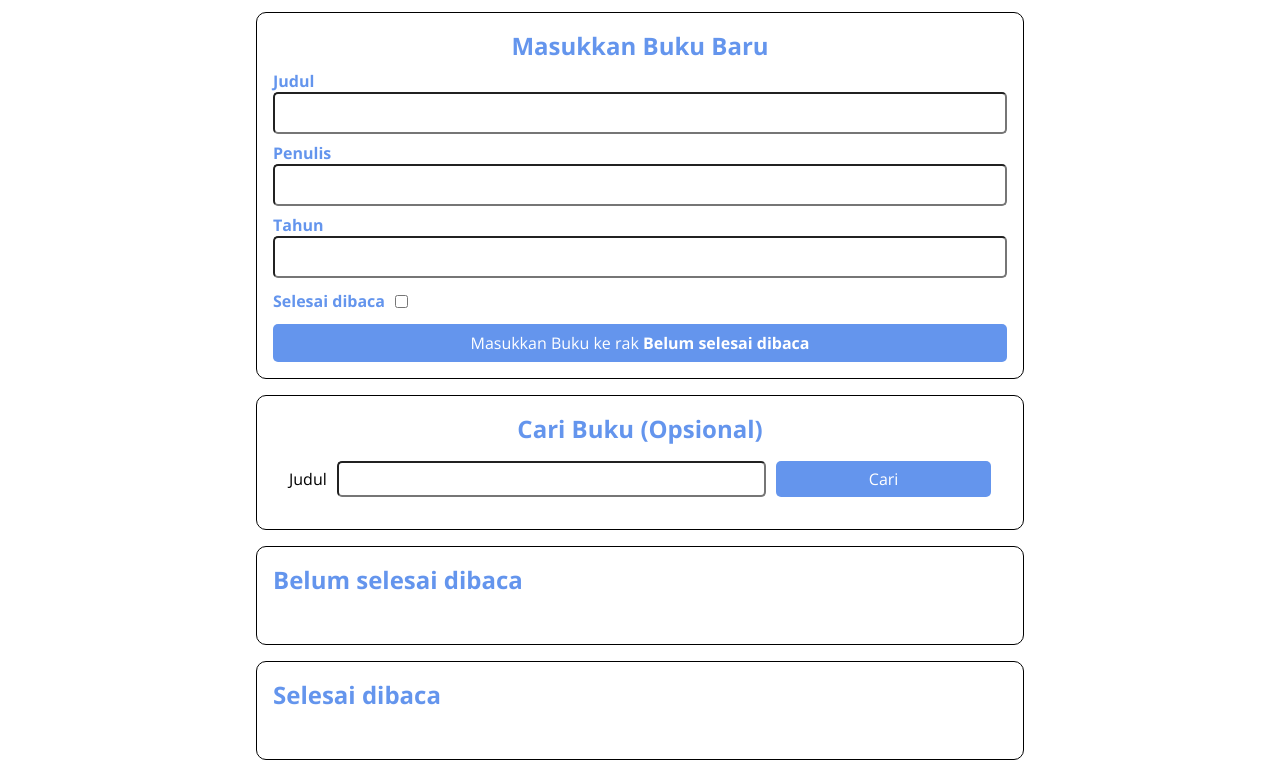
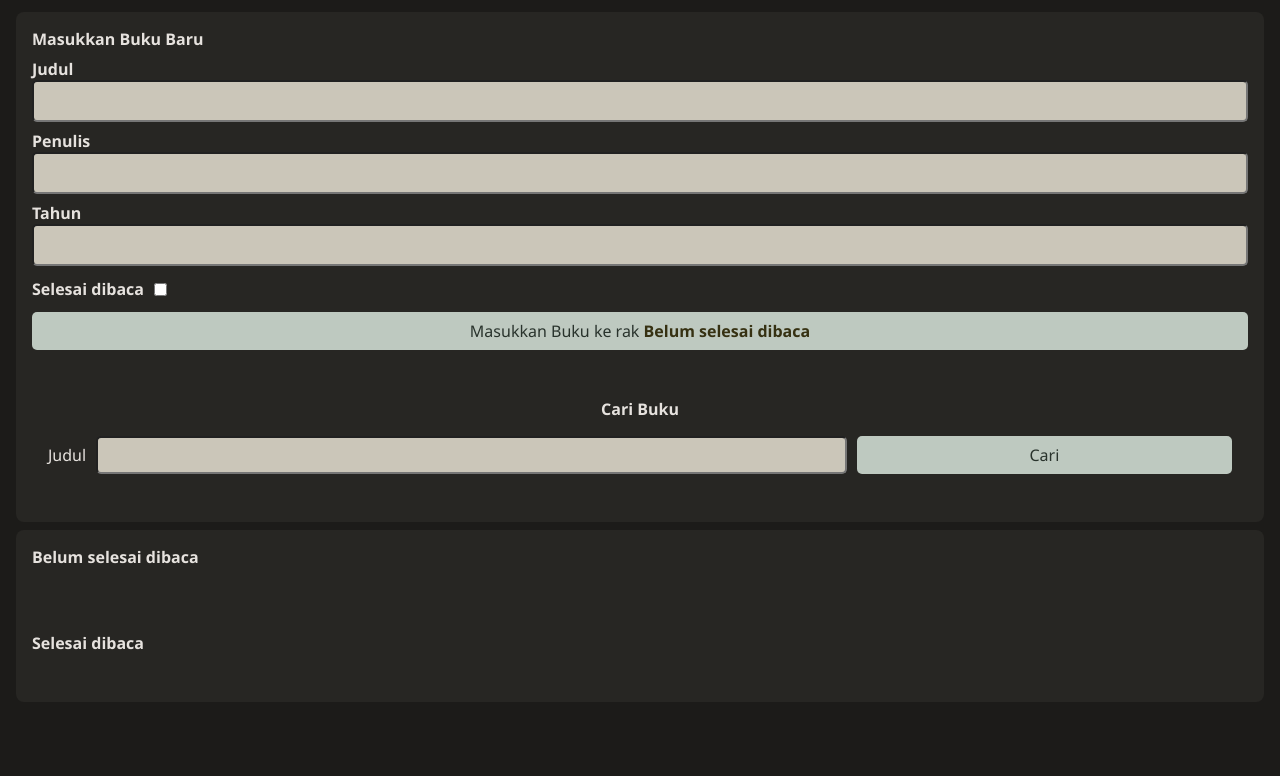
Before and after one commit to Teguhpunya/bookshelf-app, a plain HTML site: page index.html in a window 1280 px wide. Shown: the part 71-847 px from the top of the page. After the commit the page ends 800 px from the top, so only its background shows below. Drawn offline with nearby package versions, Linux system fonts and the light colour scheme.

Commit message:
🎨 Update UI

```diff
--- a/css/style.css
+++ b/css/style.css
@@ -1,56 +1,75 @@
+:root {
+  --color-background: #1c1b19;
+  --color-on-background: #e6e2de;
+  --color-surface: #272623;
+  --color-on-surface: #e6e2de;
+  --color-primary: #d0c79d;
+  --color-on-primary: #363112;
+  --color-secondary: #cbc6b9;
+  --color-on-secondary: #333027;
+  --color-tertiary: #bec9c0;
+  --color-on-tertiary: #29332c;
+
+  --mobile-width: 991px;
+}
+
 * {
+  font-family: "Segoe UI", Tahoma, Geneva, Verdana, sans-serif;
+  font-size: 1em;
+  color: var(--color-on-background);
+  text-decoration: none;
+  /* -webkit-border-radius: 8px;
+  -moz-border-radius: 8px;
+  border-radius: 8px; */
+
   padding: 0;
   margin: 0;
   box-sizing: border-box;
 }
 
-body,
-input,
-button {
-  font-family: "Open Sans", sans-serif;
+/* Desktop */
+@media (max-width: 110em) {
+  .flex {
+    display: flex;
+    flex-direction: row;
+  }
+  main > * + * {
+    margin: 0 0 0 8px;
+  }
 }
 
-input,
-button {
-  font-size: 16px;
+/* Mobile */
+@media (max-width: 80em) {
+  .flex {
+    display: flex;
+    flex-direction: column;
+  }
+  main > * + * {
+    margin: 8px 0 0 0;
+  }
 }
 
-.head_bar {
-  padding: 12px;
+.flex-column {
   display: flex;
-  align-items: center;
-  justify-content: center;
-  background-color: cornflowerblue;
-  color: white;
+  flex-direction: column;
 }
 
-main {
-  max-width: 800px;
-  width: 80%;
-  margin: 0 auto;
-  padding: 16px;
+.flex-row {
+  display: flex;
+  flex-direction: row;
 }
 
-.input_section {
-  display: flex;
-  flex-direction: column;
-  padding: 16px;
-  border: 1px solid black;
-  border-radius: 10px;
+/* h2 {
+  color: var(--color-on-surface);
+} */
+
+body {
+  background-color: var(--color-background);
 }
 
-.input_section > h2 {
-  text-align: center;
-  color: cornflowerblue;
-}
-
-.input_section > form > .input {
-  margin: 8px 0;
-}
-
-.input_section > form > button {
-  background-color: cornflowerblue;
-  color: white;
+button {
+  background-color: var(--color-tertiary);
+  color: var(--color-on-tertiary);
   border: 0;
   border-radius: 5px;
   display: block;
@@ -59,8 +78,57 @@ main {
   cursor: pointer;
 }
 
-.input_section > form > button > span {
+button > * {
+  color: var(--color-on-primary);
+}
+button > span {
   font-weight: bold;
+}
+
+input,
+button {
+  font-size: 16px;
+}
+
+input {
+  background-color: var(--color-secondary);
+  color: var(--color-on-secondary);
+}
+
+.head_bar {
+  border-radius: 0 0 8px 8px;
+  font-size: 2em;
+  padding: 12px;
+  display: flex;
+  align-items: center;
+  justify-content: center;
+  background-color: var(--color-surface);
+  color: var(--color-on-surface);
+}
+
+main {
+  padding: 16px;
+}
+
+.container-input {
+  background-color: var(--color-surface);
+}
+
+.container-result {
+  background-color: var(--color-surface);
+  width: 100%;
+}
+
+.card {
+  border-radius: 8px;
+}
+
+.input_section {
+  padding: 16px;
+}
+
+.input_section > form > .input {
+  margin: 8px 0;
 }
 
 .input_section > form > .input > input {
@@ -71,7 +139,7 @@ main {
 }
 
 .input_section > form > .input > label {
-  color: cornflowerblue;
+  /* color: cornflowerblue; */
   font-weight: bold;
 }
 
@@ -82,7 +150,7 @@ main {
 }
 
 .input_section > form > .input_inline > label {
-  color: cornflowerblue;
+  /* color: cornflowerblue; */
   font-weight: bold;
   margin-right: 10px;
 }
@@ -93,12 +161,6 @@ main {
   flex-direction: column;
   align-items: center;
   padding: 16px;
-  border: 1px solid black;
-  border-radius: 10px;
-}
-
-.search_section > h2 {
-  color: cornflowerblue;
 }
 
 .search_section > form {
@@ -119,47 +181,38 @@ main {
   border-radius: 5px;
 }
 
-.search_section > form > button {
-  background-color: cornflowerblue;
-  color: white;
-  border: 0;
-  border-radius: 5px;
-  cursor: pointer;
-}
-
 .book_shelf {
-  margin: 16px 0 0 0;
-  border: 1px solid black;
   padding: 16px;
   border-radius: 10px;
-}
-
-.book_shelf > h2 {
-  color: cornflowerblue;
+  width: 100%;
 }
 
 .book_shelf > .book_list {
   padding: 16px;
+  flex-wrap: wrap;
+  flex-basis: 0.5;
 }
 
 .book_shelf > .book_list > .book_item {
-  padding: 8px 16px 16px 16px;
-  border: 1px solid black;
+  background-color: var(--color-primary);
+  padding: 8px;
   border-radius: 5px;
-  margin: 10px 0;
+  margin: 8px;
 }
 
-.book_shelf > .book_list > .book_item > h3,
-p {
+.book_item {
+  flex-grow: 1;
+}
+.book_item > * {
+  color: var(--color-on-primary);
+}
+
+.book_shelf > .book_list > .book_item > * + * {
   margin: 8px 0;
 }
 
-.book_shelf > .book_list > .book_item > .action > button {
-  border: 0;
-  padding: 5px;
-  margin: 0 5px 0 0;
-  border-radius: 5px;
-  cursor: pointer;
+.book_shelf > .book_list > .book_item > .action > * + * {
+  margin-top: 8px;
 }
 
 .book_shelf > .book_list > .book_item > .action > .green {
--- a/index.html
+++ b/index.html
@@ -19,8 +19,9 @@
     <header class="head_bar">
       <h1 class="head_bar__title">Bookshelf Apps</h1>
     </header>
-    <main>
-      <section class="input_section">
+    <main class="flex">
+      <div class="container-input card">
+        <section class="input_section flex-column">
           <h2>Masukkan Buku Baru</h2>
           <form id="inputBook">
             <div class="input">
@@ -44,20 +45,20 @@
             </button>
           </form>
         </section>
-
         <section class="search_section">
-        <h2>Cari Buku (Opsional)</h2>
+          <h2>Cari Buku</h2>
           <form id="searchBook">
             <label for="searchBookTitle">Judul</label>
             <input id="searchBookTitle" type="text" />
             <button id="searchSubmit" type="submit">Cari</button>
           </form>
         </section>
+      </div>
 
-      <section class="book_shelf">
+      <div class="container-result card flex">
+        <section class="book_shelf flex-column">
           <h2>Belum selesai dibaca</h2>
-
-        <div id="incompleteBookshelfList" class="book_list">
+          <div id="incompleteBookshelfList" class="book_list flex">
             <!--      <article class="book_item">-->
             <!--        <h3>Book Title</h3>-->
             <!--        <p>Penulis: John Doe</p>-->
@@ -70,11 +71,10 @@
             <!--      </article>-->
           </div>
         </section>
-
-      <section class="book_shelf">
+        <section class="book_shelf flex-column">
           <h2>Selesai dibaca</h2>
 
-        <div id="completeBookshelfList" class="book_list">
+          <div id="completeBookshelfList" class="book_list flex">
             <!--      <article class="book_item">-->
             <!--        <h3>Book Title</h3>-->
             <!--        <p>Penulis: John Doe</p>-->
@@ -87,6 +87,7 @@
             <!--      </article>-->
           </div>
         </section>
+      </div>
     </main>
 
     <script src="./scripts/script.js"></script>
```
Lines whose indentation alone changed are shown as unchanged.
